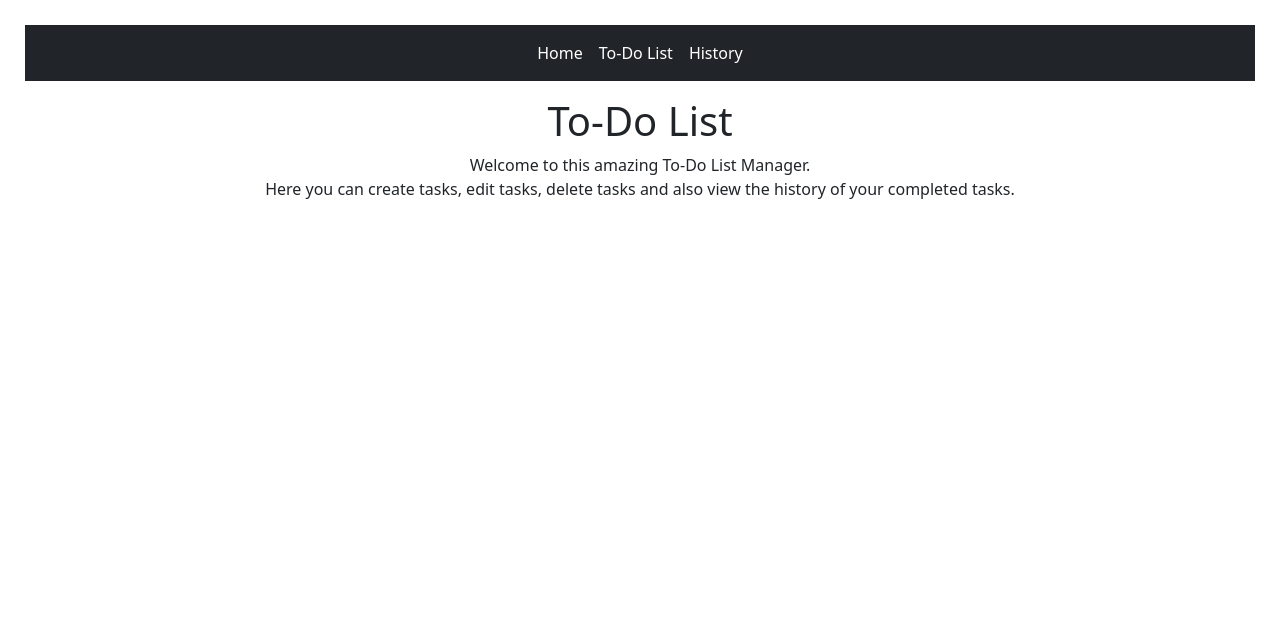
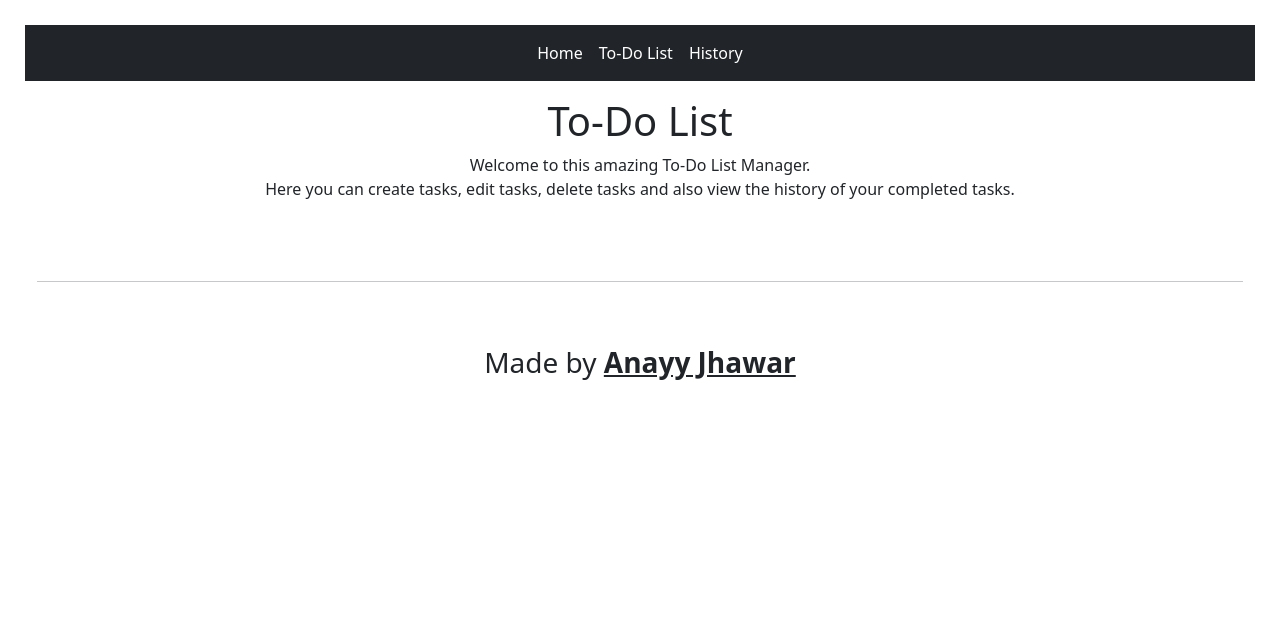
Before and after one commit to AnayyJhawar/To_Do_gdg, a Flask app: page / in a window 1280 px wide. Shown: the top 621 px of the page. Run offline with Flask 3, Linux system fonts and the light colour scheme.

Commit message:
Update index.html

```diff
--- a/templates/index.html
+++ b/templates/index.html
@@ -67,6 +67,14 @@
       <br>
       Here you can create tasks, edit tasks, delete tasks and also view the history of your completed tasks.
     </p>
+    <br>
+    <br>
+    <hr>
+    <br>
+    <br>
+    <h3 align="center">
+      Made by <u><b>Anayy Jhawar</b></u>
+    </h3>
   </div>
 
   <button id="darkModeToggle" onclick="toggleDarkMode()">🌙</button>
```
